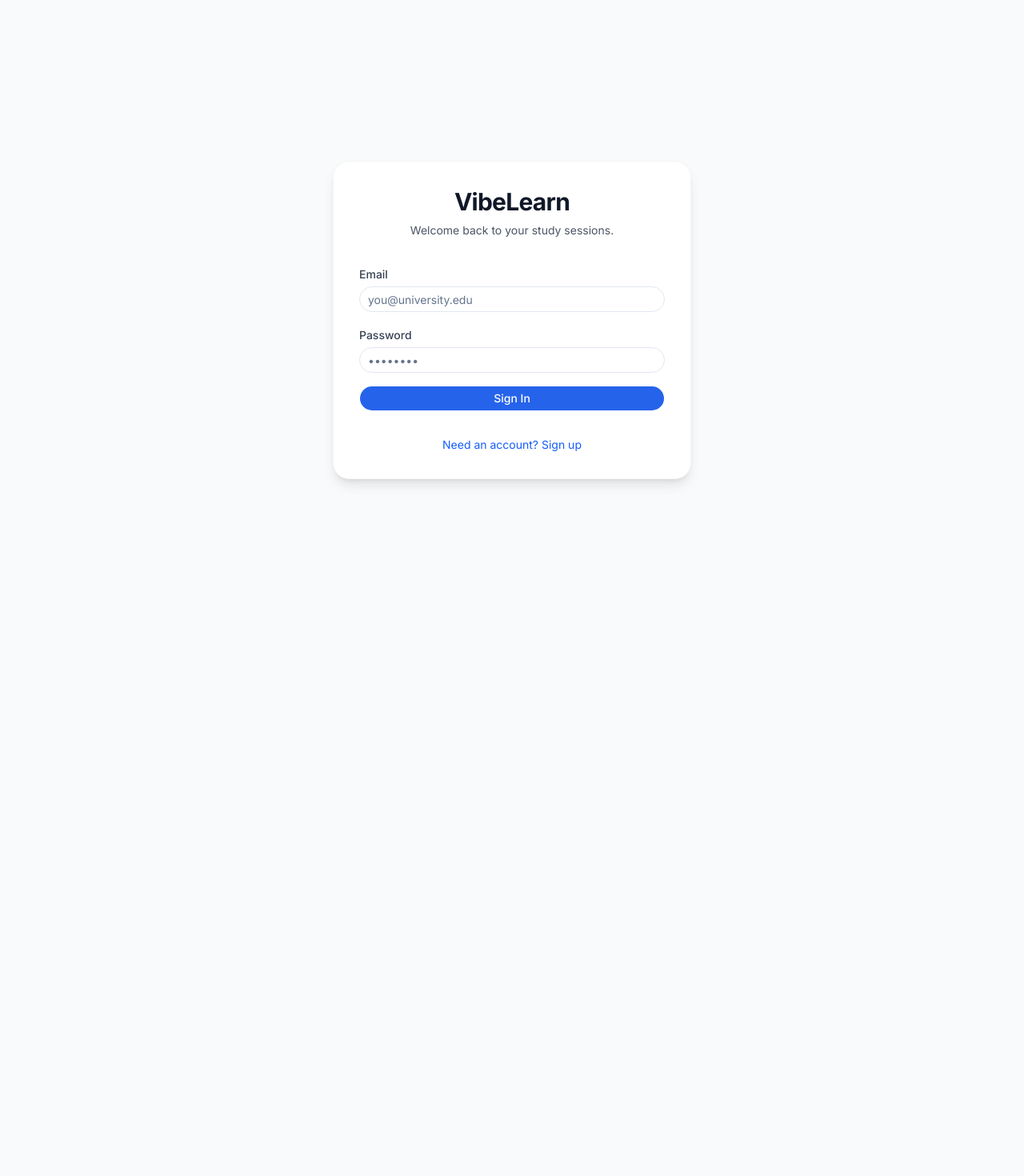
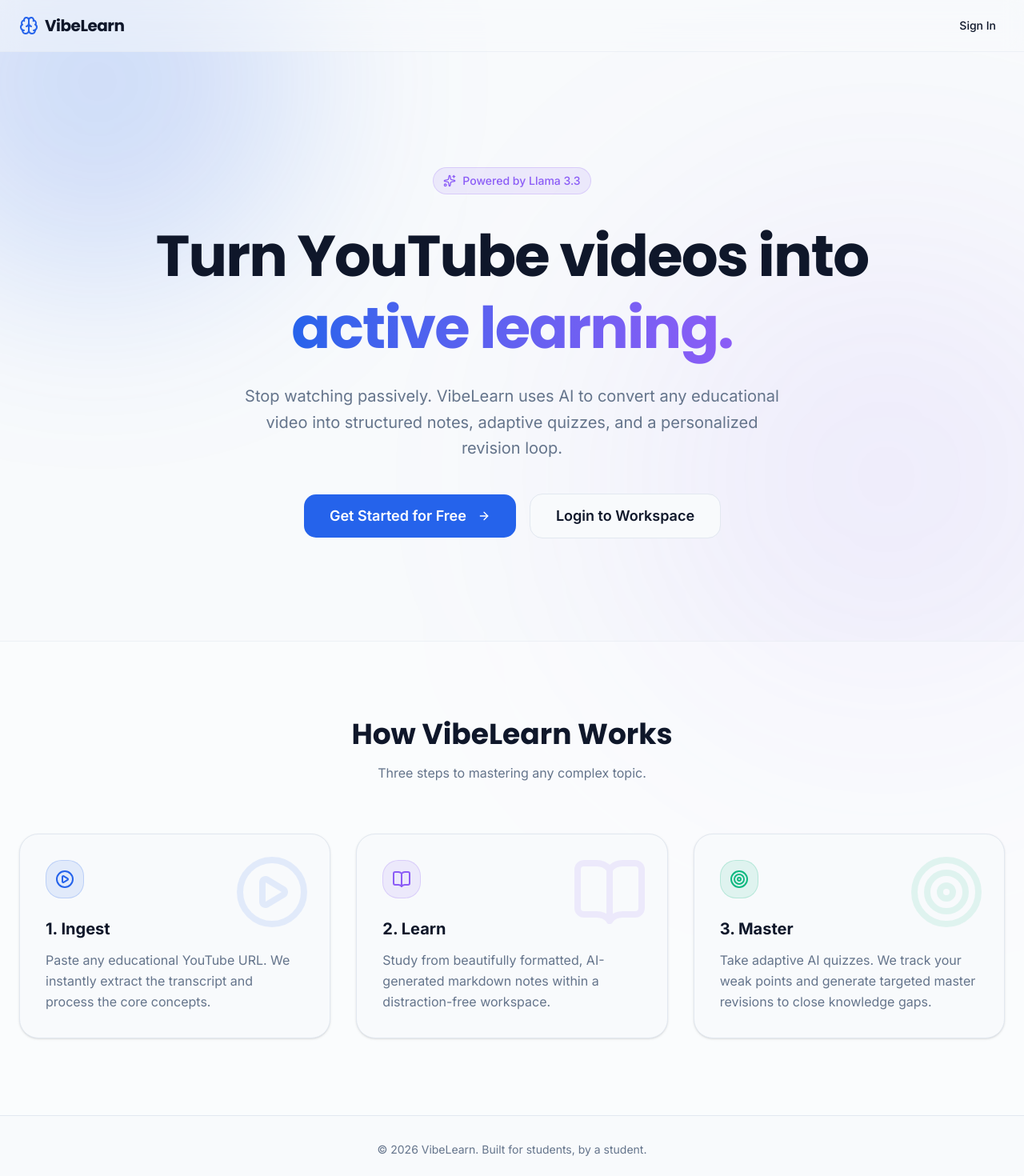
Before and after one commit to Abhijay-Nagal/vibe-learn, a Next.js app: page / in a window 1280 px wide. Shown: the top 1470 px of the page at 80% size. Before the commit the page ends 800 px from the top, so only its background shows below. Built offline with nearby package versions, Linux system fonts and the light colour scheme; no server answers.

Commit message:
ui: phase 6 landing page redesign

```diff
--- a/src/app/page.tsx
+++ b/src/app/page.tsx
@@ -6,20 +6,33 @@ import { createClient } from "@/lib/supabase/client";
 import { useUser } from "@/context/UserContext";
 import { Button } from "@/components/ui/button";
 import { Input } from "@/components/ui/input";
+import {
+  Brain,
+  Sparkles,
+  Target,
+  ArrowRight,
+  BookOpen,
+  ChevronRight,
+  PlayCircle
+} from "lucide-react";
 
-export default function LoginPage() {
+export default function LandingPage() {
   const router = useRouter();
   const { user, isLoading } = useUser();
   const supabase = createClient();
 
+  // View State Management
+  const [showAuth, setShowAuth] = useState(false);
   const [isLogin, setIsLogin] = useState(true);
+
+  // Auth Form State
   const [email, setEmail] = useState("");
   const [password, setPassword] = useState("");
   const [username, setUsername] = useState("");
   const [error, setError] = useState("");
   const [isSubmitting, setIsSubmitting] = useState(false);
 
-  // If the user is already authenticated via Supabase, securely push to dashboard
+  // Secure redirect if already logged in
   useEffect(() => {
     if (user && !isLoading) {
       router.push("/dashboard");
@@ -38,20 +51,14 @@ export default function LoginPage() {
           password,
         });
         if (signInError) throw signInError;
-
         router.push("/dashboard");
       } else {
         const { error: signUpError } = await supabase.auth.signUp({
           email,
           password,
-          options: {
-            // This is the magic that feeds the PostgreSQL trigger we created in Step 1!
-            data: { username },
-          },
+          options: { data: { username } },
         });
         if (signUpError) throw signUpError;
-
-        // Auto-login after successful signup
         router.push("/dashboard");
       }
     } catch (err: any) {
@@ -63,73 +70,85 @@ export default function LoginPage() {
 
   if (isLoading) {
     return (
-      <div className="flex min-h-screen items-center justify-center bg-gray-50">
-        <div className="animate-pulse text-lg font-medium text-gray-500">Loading VibeLearn...</div>
+      <div className="flex min-h-screen items-center justify-center bg-background">
+        <div className="animate-pulse text-lg font-medium text-muted-foreground flex items-center gap-2">
+          <Sparkles className="w-5 h-5 text-primary" /> Loading VibeLearn...
+        </div>
       </div>
     );
   }
 
+  // ==========================================
+  // VIEW: Authentication Form
+  // ==========================================
+  if (showAuth) {
     return (
-    <div className="flex min-h-screen items-center justify-center bg-gray-50 p-4">
-      <div className="w-full max-w-md space-y-8 rounded-xl bg-white p-8 shadow-lg border border-gray-100">
+      <div className="flex min-h-screen items-center justify-center bg-background p-4 relative overflow-hidden">
+        {/* Ambient Background */}
+        <div className="absolute top-1/2 left-1/2 -translate-x-1/2 -translate-y-1/2 w-[600px] h-[600px] bg-primary/10 blur-[100px] rounded-full pointer-events-none" />
+
+        <div className="w-full max-w-md space-y-8 rounded-2xl bg-card/80 backdrop-blur-xl p-8 shadow-2xl border border-border relative z-10 animate-in fade-in zoom-in-95 duration-300">
           <div className="text-center">
-          <h1 className="text-3xl font-bold tracking-tight text-gray-900">VibeLearn</h1>
-          <p className="mt-2 text-sm text-gray-600">
-            {isLogin ? "Welcome back to your study sessions." : "Create an account to start learning."}
+            <button onClick={() => setShowAuth(false)} className="text-sm text-muted-foreground hover:text-foreground mb-4 transition-colors">
+              &larr; Back to home
+            </button>
+            <h1 className="font-heading text-3xl font-bold tracking-tight text-foreground">VibeLearn</h1>
+            <p className="mt-2 text-sm text-muted-foreground">
+              {isLogin ? "Welcome back to your study workspace." : "Create an account to start active learning."}
             </p>
           </div>
 
           <form onSubmit={handleAuth} className="space-y-4">
             {!isLogin && (
-            <div>
-              <label className="text-sm font-medium text-gray-700">Username</label>
+              <div className="space-y-1">
+                <label className="text-sm font-medium text-foreground">Username</label>
                 <Input
                   required
                   type="text"
                   placeholder="e.g. Abhijay"
                   value={username}
                   onChange={(e) => setUsername(e.target.value)}
-                className="mt-1"
+                  className="bg-background/50 focus-visible:ring-primary"
                 />
               </div>
             )}
-          <div>
-            <label className="text-sm font-medium text-gray-700">Email</label>
+            <div className="space-y-1">
+              <label className="text-sm font-medium text-foreground">Email</label>
               <Input
                 required
                 type="email"
                 placeholder="you@university.edu"
                 value={email}
                 onChange={(e) => setEmail(e.target.value)}
-              className="mt-1"
+                className="bg-background/50 focus-visible:ring-primary"
               />
             </div>
-          <div>
-            <label className="text-sm font-medium text-gray-700">Password</label>
+            <div className="space-y-1">
+              <label className="text-sm font-medium text-foreground">Password</label>
               <Input
                 required
                 type="password"
                 placeholder="••••••••"
                 value={password}
                 onChange={(e) => setPassword(e.target.value)}
-              className="mt-1"
+                className="bg-background/50 focus-visible:ring-primary"
               />
             </div>
 
-          {error && <p className="text-sm text-red-600">{error}</p>}
+            {error && <p className="text-sm text-destructive bg-destructive/10 p-3 rounded-md font-medium border border-destructive/20">{error}</p>}
 
-          <Button type="submit" className="w-full" disabled={isSubmitting}>
-            {isSubmitting ? "Processing..." : isLogin ? "Sign In" : "Sign Up"}
+            <Button type="submit" size="lg" className="w-full text-md font-semibold transition-transform active:scale-[0.98]" disabled={isSubmitting}>
+              {isSubmitting ? "Authenticating..." : isLogin ? "Sign In" : "Sign Up"}
             </Button>
           </form>
 
-        <div className="text-center text-sm">
+          <div className="text-center text-sm pt-2">
             <button
               onClick={() => {
                 setIsLogin(!isLogin);
                 setError("");
               }}
-            className="text-blue-600 hover:underline focus:outline-none"
+              className="text-primary hover:text-primary/80 font-medium transition-colors focus:outline-none"
             >
               {isLogin ? "Need an account? Sign up" : "Already have an account? Sign in"}
             </button>
@@ -138,3 +157,116 @@ export default function LoginPage() {
       </div>
     );
   }
+
+  // ==========================================
+  // VIEW: Premium SaaS Landing Page
+  // ==========================================
+  return (
+    <div className="min-h-screen bg-background text-foreground selection:bg-primary/20 selection:text-primary relative overflow-hidden">
+
+      {/* Background Ambient Glows */}
+      <div className="absolute top-[-10%] left-[-10%] w-[500px] h-[500px] bg-primary/20 blur-[120px] rounded-full pointer-events-none" />
+      <div className="absolute top-[20%] right-[-10%] w-[600px] h-[600px] bg-ai/10 blur-[150px] rounded-full pointer-events-none" />
+
+      {/* Navigation */}
+      <nav className="relative z-10 border-b border-border/50 bg-background/50 backdrop-blur-md">
+        <div className="max-w-7xl mx-auto px-6 h-16 flex items-center justify-between">
+          <div className="flex items-center gap-2">
+            <Brain className="w-6 h-6 text-primary" />
+            <span className="font-heading font-bold text-xl tracking-tight">VibeLearn</span>
+          </div>
+          <Button variant="ghost" onClick={() => { setIsLogin(true); setShowAuth(true); }} className="font-medium">
+            Sign In
+          </Button>
+        </div>
+      </nav>
+
+      <main className="relative z-10">
+        {/* Hero Section */}
+        <section className="pt-24 pb-20 md:pt-36 md:pb-32 px-6 max-w-7xl mx-auto text-center">
+          <div className="inline-flex items-center gap-2 px-3 py-1.5 rounded-full bg-ai/10 border border-ai/20 text-ai text-sm font-medium mb-8">
+            <Sparkles className="w-4 h-4" /> Powered by Llama 3.3
+          </div>
+
+          <h1 className="font-heading text-5xl md:text-7xl font-extrabold tracking-tight mb-6 max-w-4xl mx-auto leading-tight">
+            Turn YouTube videos into <span className="text-transparent bg-clip-text bg-gradient-to-r from-primary to-ai">active learning.</span>
+          </h1>
+
+          <p className="text-lg md:text-xl text-muted-foreground mb-10 max-w-2xl mx-auto leading-relaxed">
+            Stop watching passively. VibeLearn uses AI to convert any educational video into structured notes, adaptive quizzes, and a personalized revision loop.
+          </p>
+
+          <div className="flex flex-col sm:flex-row items-center justify-center gap-4">
+            <Button size="lg" className="w-full sm:w-auto h-14 px-8 text-lg font-semibold bg-primary hover:bg-primary/90 text-primary-foreground transition-transform active:scale-95" onClick={() => { setIsLogin(false); setShowAuth(true); }}>
+              Get Started for Free <ArrowRight className="ml-2 w-5 h-5" />
+            </Button>
+            <Button variant="outline" size="lg" className="w-full sm:w-auto h-14 px-8 text-lg font-semibold border-border hover:bg-secondary transition-colors" onClick={() => { setIsLogin(true); setShowAuth(true); }}>
+              Login to Workspace
+            </Button>
+          </div>
+        </section>
+
+        {/* Features / How it Works Section */}
+        <section className="py-24 bg-card/30 border-t border-border/50">
+          <div className="max-w-7xl mx-auto px-6">
+            <div className="text-center mb-16">
+              <h2 className="font-heading text-3xl md:text-4xl font-bold mb-4">How VibeLearn Works</h2>
+              <p className="text-muted-foreground">Three steps to mastering any complex topic.</p>
+            </div>
+
+            <div className="grid md:grid-cols-3 gap-8">
+              {/* Card 1 */}
+              <div className="bg-background rounded-2xl p-8 border border-border shadow-sm hover:shadow-md transition-shadow relative overflow-hidden group">
+                <div className="absolute top-0 right-0 p-6 opacity-10 group-hover:opacity-20 transition-opacity">
+                  <PlayCircle className="w-24 h-24 text-primary" />
+                </div>
+                <div className="w-12 h-12 bg-primary/10 rounded-xl flex items-center justify-center mb-6 border border-primary/20">
+                  <PlayCircle className="w-6 h-6 text-primary" />
+                </div>
+                <h3 className="text-xl font-bold mb-3 text-foreground">1. Ingest</h3>
+                <p className="text-muted-foreground leading-relaxed">
+                  Paste any educational YouTube URL. We instantly extract the transcript and process the core concepts.
+                </p>
+              </div>
+
+              {/* Card 2 */}
+              <div className="bg-background rounded-2xl p-8 border border-border shadow-sm hover:shadow-md transition-shadow relative overflow-hidden group">
+                <div className="absolute top-0 right-0 p-6 opacity-10 group-hover:opacity-20 transition-opacity">
+                  <BookOpen className="w-24 h-24 text-ai" />
+                </div>
+                <div className="w-12 h-12 bg-ai/10 rounded-xl flex items-center justify-center mb-6 border border-ai/20">
+                  <BookOpen className="w-6 h-6 text-ai" />
+                </div>
+                <h3 className="text-xl font-bold mb-3 text-foreground">2. Learn</h3>
+                <p className="text-muted-foreground leading-relaxed">
+                  Study from beautifully formatted, AI-generated markdown notes within a distraction-free workspace.
+                </p>
+              </div>
+
+              {/* Card 3 */}
+              <div className="bg-background rounded-2xl p-8 border border-border shadow-sm hover:shadow-md transition-shadow relative overflow-hidden group">
+                <div className="absolute top-0 right-0 p-6 opacity-10 group-hover:opacity-20 transition-opacity">
+                  <Target className="w-24 h-24 text-success" />
+                </div>
+                <div className="w-12 h-12 bg-success/10 rounded-xl flex items-center justify-center mb-6 border border-success/20">
+                  <Target className="w-6 h-6 text-success" />
+                </div>
+                <h3 className="text-xl font-bold mb-3 text-foreground">3. Master</h3>
+                <p className="text-muted-foreground leading-relaxed">
+                  Take adaptive AI quizzes. We track your weak points and generate targeted master revisions to close knowledge gaps.
+                </p>
+              </div>
+            </div>
+          </div>
+        </section>
+      </main>
+
+      {/* Simple Footer */}
+      <footer className="border-t border-border py-8 text-center bg-background">
+        <p className="text-sm text-muted-foreground">
+          © {new Date().getFullYear()} VibeLearn. Built for students, by a student.
+        </p>
+      </footer>
+    </div>
+  );
+}
```
Lines whose indentation alone changed are shown as unchanged.
